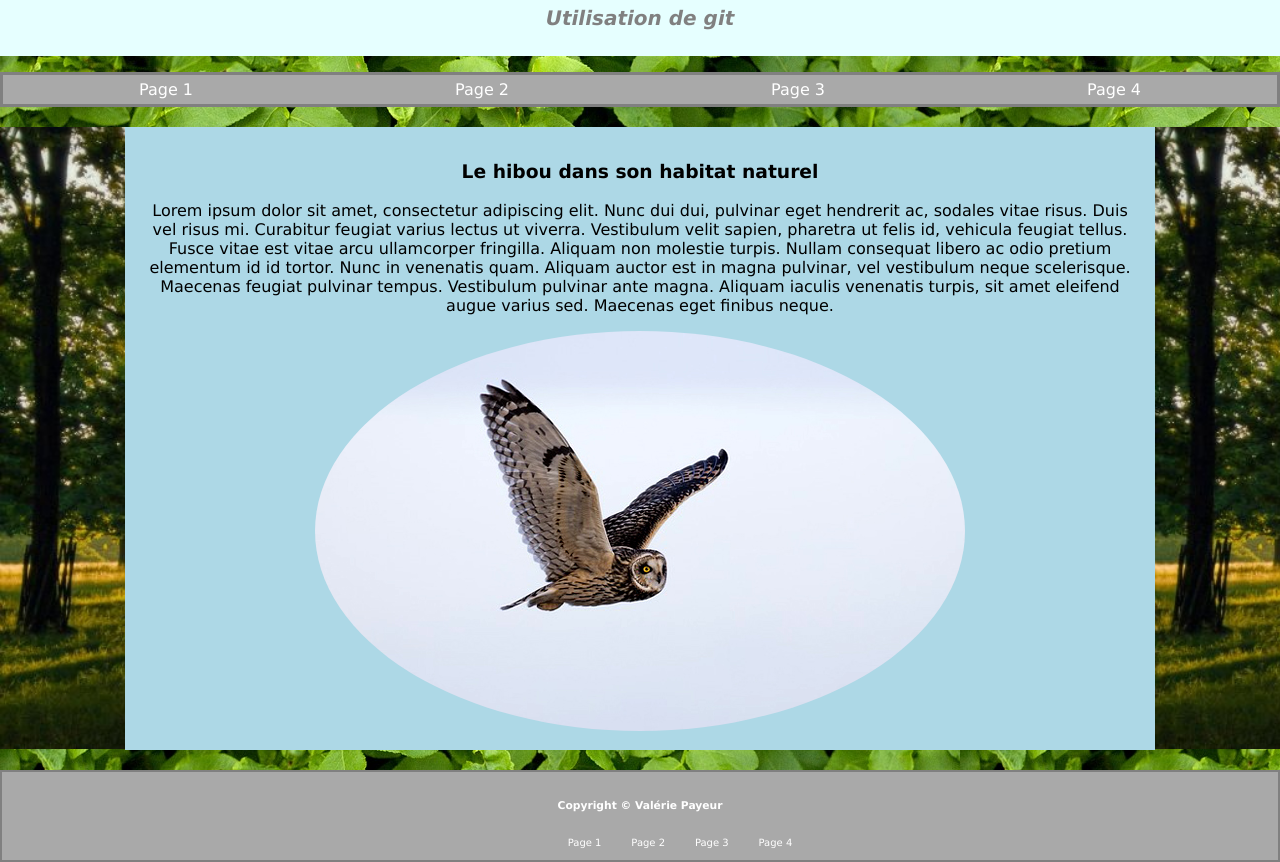
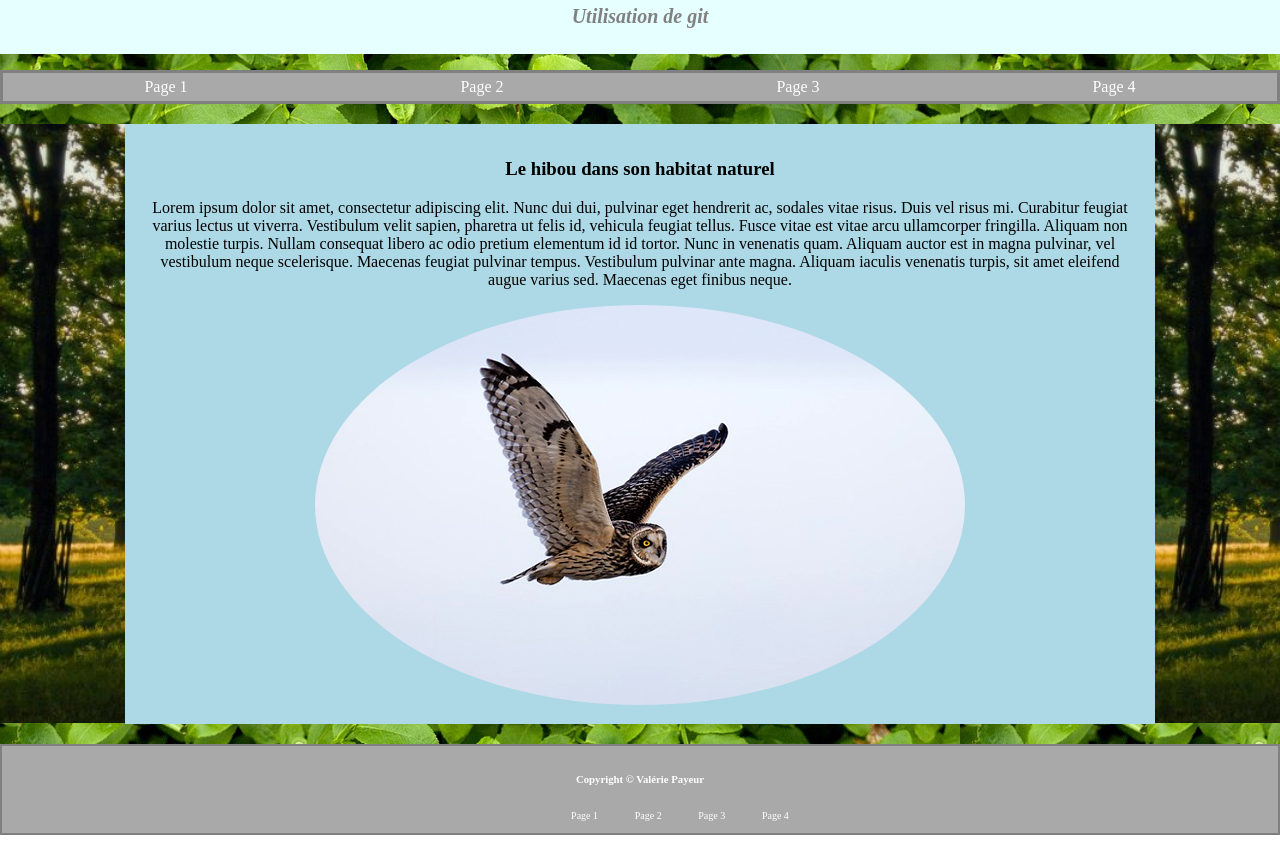
Before and after one commit to valp26/veille-node-2, a plain HTML site: page index.html in a window 1280 px wide. Shown: the part 85-947 px from the top of the page. After the commit the page ends 920 px from the top, so only its background shows below. Drawn offline with Linux system fonts and the light colour scheme.

Commit message:
Changement de la police du site

```diff
--- a/less/style.less
+++ b/less/style.less
@@ -1,5 +1,5 @@
 body {
-	font-family: Verdana;
+	font-family: Adventor;
 	text-decoration: none;
 	padding: 0;
 	margin: 0;
```
Also changed, not shown: css/style.css.
